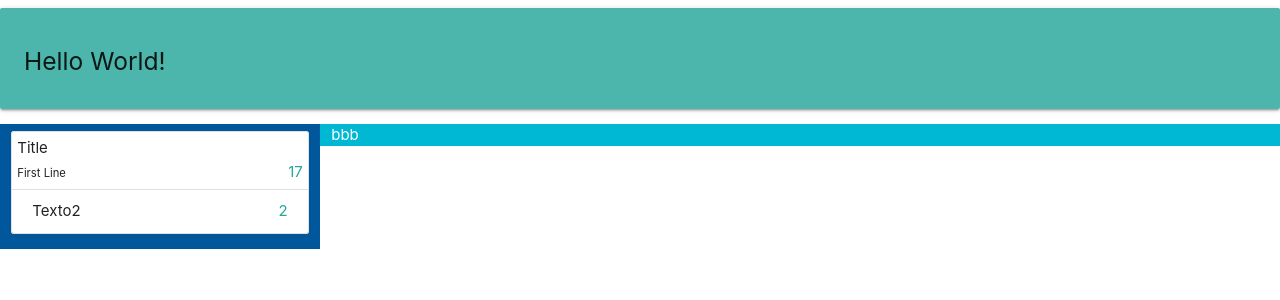
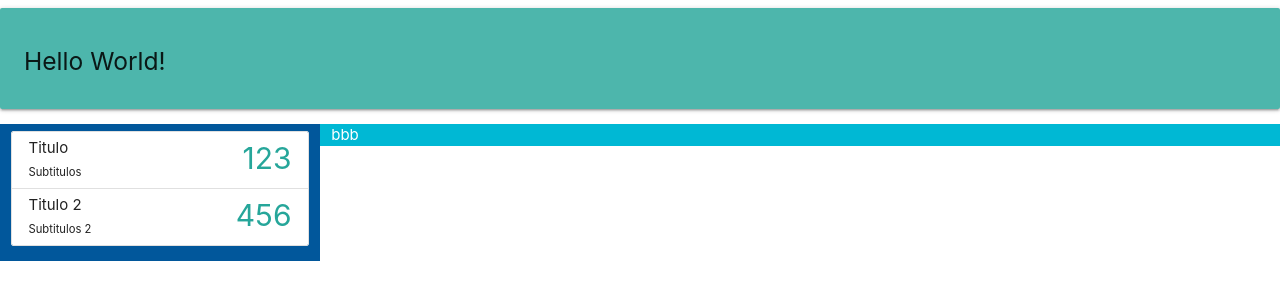
Before and after one commit to rednaxel22/MaterializeCSS, a plain HTML site: page index.html in a window 1280 px wide. Drawn offline with nearby package versions, Linux system fonts and the light colour scheme.

Commit message:
v1.00.001
Collection items for Dashboard fixed

```diff
--- a/index.html
+++ b/index.html
@@ -25,11 +25,32 @@
       <div class="row">
         <div class="col s3 #01579b light-blue darken-4">
           <ul class="collection">
-            <li class="collection-item" style="padding:5px;">
-              Title
-              <small><br />First Line</small><span class="secondary-content wrap">17</span>
-          </li>
-            <li class="collection-item">Texto2<span class="secondary-content">2</span></li>
+            <li class="collection-item"  style="padding:5px;">
+              <div class="row" style="margin:0px;">
+                <div class="col s9">
+                  <span class="title">Titulo</span>
+                  <div>
+                    <small>Subtitulos</small>
+                  </div>
+                </div>
+                <div class="col s3" style="font-size:30px;">
+                  <div class="secondary-content" style="padding-top:10px;">123</div>
+                </div>
+              </div>
+            </li>
+            <li class="collection-item"  style="padding:5px;">
+              <div class="row" style="margin:0px;">
+                <div class="col s9">
+                  <span class="title">Titulo 2</span>
+                  <div>
+                    <small>Subtitulos 2</small>
+                  </div>
+                </div>
+                <div class="col s3" style="font-size:30px;">
+                  <div class="secondary-content" style="padding-top:10px;">456</div>
+                </div>
+              </div>
+            </li>
           </ul>
         </div>
         <div class="col s9 #00b8d4 cyan accent-4" style="color:white;">
```
